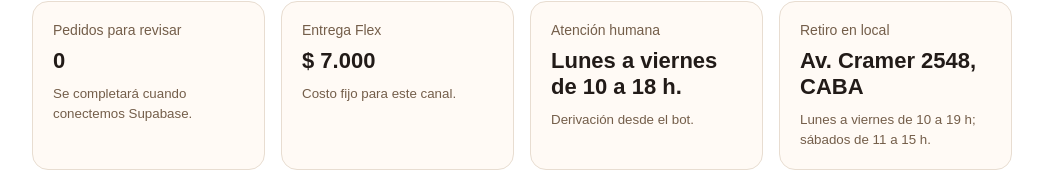
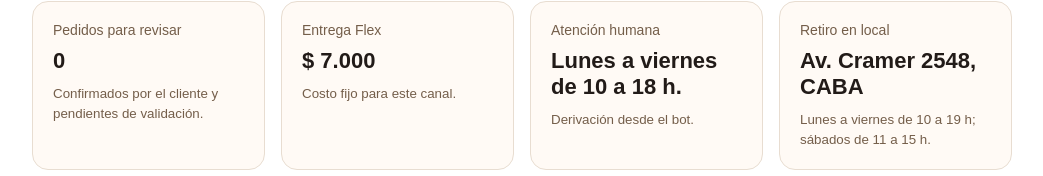
Before and after one commit to ADARA-Pricing/crm-adara, a Next.js app: page / in a window 1280 px wide. Shown: the part 254-430 px from the top of the page, without its empty margins (118-1161 px from the left). Built offline with nearby package versions, Linux system fonts and the light colour scheme; no server answers; the database is empty.

Commit message:
Muestra pedidos pendientes en el tablero

```diff
--- a/src/app/page.tsx
+++ b/src/app/page.tsx
@@ -1,13 +1,17 @@
 import { formatArs, getHumanSupportSchedule, getPickupSchedule, LOCAL_ADDRESS, PRODUCT } from "@/lib/sales-policy";
+import { prisma } from "@/lib/prisma";
 
-const cards = [
-  ["Pedidos para revisar", "0", "Se completará cuando conectemos Supabase."],
-  ["Entrega Flex", formatArs(700_000), "Costo fijo para este canal."],
-  ["Atención humana", getHumanSupportSchedule(), "Derivación desde el bot."],
-  ["Retiro en local", LOCAL_ADDRESS, getPickupSchedule()]
-];
+export const dynamic = "force-dynamic";
 
-export default function Home() {
+export default async function Home() {
+  const pendingOrders = await prisma.order.count({ where: { status: "PENDING_REVIEW" } });
+  const cards = [
+    ["Pedidos para revisar", String(pendingOrders), "Confirmados por el cliente y pendientes de validación."],
+    ["Entrega Flex", formatArs(700_000), "Costo fijo para este canal."],
+    ["Atención humana", getHumanSupportSchedule(), "Derivación desde el bot."],
+    ["Retiro en local", LOCAL_ADDRESS, getPickupSchedule()]
+  ];
+
   return (
     <main style={{ maxWidth: 980, margin: "0 auto", padding: "48px 24px", fontFamily: "Arial, sans-serif", color: "#221b18" }}>
       <p style={{ color: "#8c5d2e", fontWeight: 700, letterSpacing: "0.08em", textTransform: "uppercase" }}>CRM Adara</p>
```
